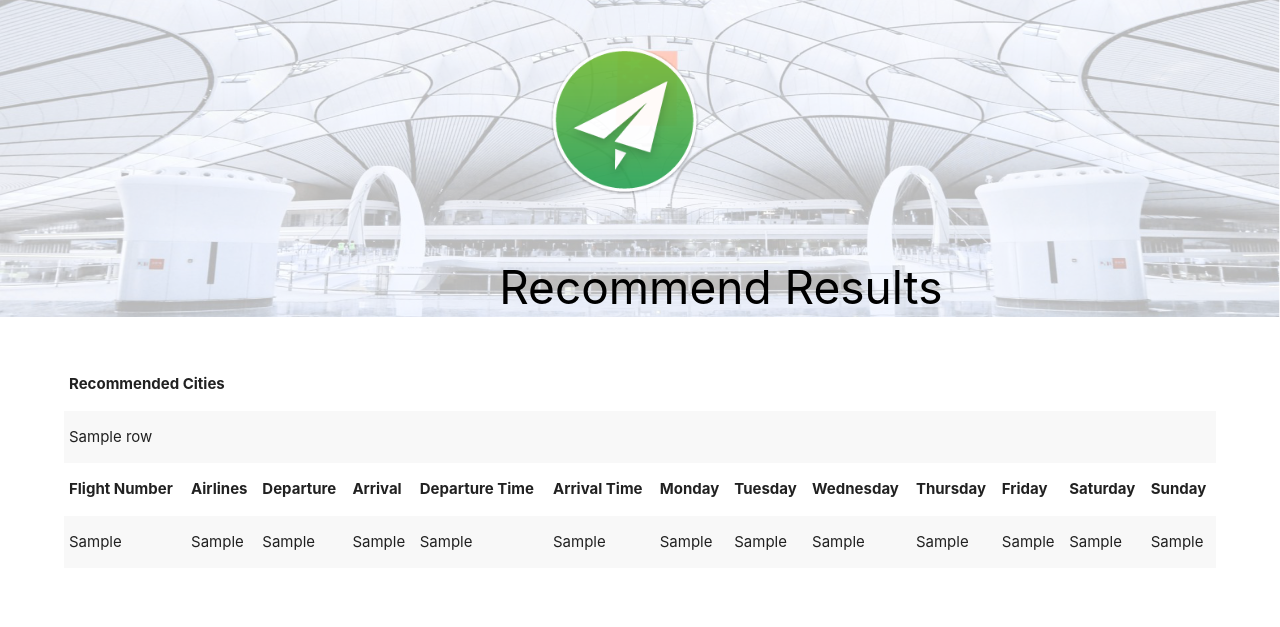
After one commit to Jazz1996/CS411-project-Fly-at-will, a Django app: template project1_django/FlyAtWill/templates/recommend_result.html in a window 1280 px wide. The commit adds this page. Shown: the top 627 px of the page. Run offline with Django 3.2, Linux system fonts and the light colour scheme; the template is opened without the code that fills it: most values are stand-ins (such as "Sample title", 1, 10 or a date in 2020).

```diff
--- /dev/null
+++ b/project1_django/FlyAtWill/templates/recommend_result.html
@@ -0,0 +1,75 @@
+<!DOCTYPE html>
+{% load static %}
+<link rel="stylesheet" href="{% static '/FlyAtWill.css' %}">
+<link rel="stylesheet" href="https://cdnjs.cloudflare.com/ajax/libs/materialize/1.0.0/css/materialize.min.css">
+<html lang="en">
+<head>
+    <meta charset="UTF-8">
+    <title>Return Result</title>
+</head>
+<body>
+  <div class="App">
+    <header class="App-header">
+      <div class="bg-box"><img src={% static '/images/pic2.jpg' %} class="bg_img" alt="logo"/></div>
+      <div class="logo-box"><img src={% static '/images/logo.png' %} class="logo_img" alt="bg"/></div>
+      <div class="text-box"><p>Recommend Results</p></div>
+    </header>
+    <div class="form-class"></div>
+  </div>
+<table class="striped" border="1">
+  <thead>
+    <tr>
+        <th>Recommended Cities</th>
+    </tr>
+  </thead>
+    {% for row in arrival_city %}
+    <tr>
+        <td>{{ row }}</td>
+    </tr>
+    {% endfor %}
+</table>
+
+<table class="striped" border="1">
+  <thead>
+    <tr>
+        <th>Flight Number</th>
+        <th>Airlines</th>
+        <th>Departure</th>
+        <th>Arrival</th>
+        <th>Departure Time</th>
+        <th>Arrival Time</th>
+        <th>Monday</th>
+        <th>Tuesday</th>
+        <th>Wednesday</th>
+        <th>Thursday</th>
+        <th>Friday</th>
+        <th>Saturday</th>
+        <th>Sunday</th>
+<!--        <th>IATA Code</th>-->
+<!--        <th>City</th>-->
+<!--        <th>Latitude</th>-->
+<!--        <th>Longitude</th>-->
+    </tr>
+  </thead>
+    {% for one_flight in recommend_flights %}
+    {% for row in one_flight %}
+    <tr>
+        <td>{{ row.0 }}</td>
+        <td>{{ row.1 }}</td>
+        <td>{{ row.2 }}</td>
+        <td>{{ row.3 }}</td>
+        <td>{{ row.4 }}</td>
+        <td>{{ row.5 }}</td>
+        <td>{{ row.6 }}</td>
+        <td>{{ row.7 }}</td>
+        <td>{{ row.8 }}</td>
+        <td>{{ row.9 }}</td>
+        <td>{{ row.10 }}</td>
+        <td>{{ row.11 }}</td>
+        <td>{{ row.12 }}</td>
+    </tr>
+    {% endfor %}
+    {% endfor %}
+</table>
+</body>
+</html>
--- a/project1_django/project1_django/urls.py
+++ b/project1_django/project1_django/urls.py
@@ -22,6 +22,7 @@ urlpatterns = [
     path('admin/', admin.site.urls),
     path('fly-at-will/', views.FlyAtWillPage),
     path('search-results', views.SearchFlight),
+    path('recommend/', views.RecommendPage),
     path('recommend-results', views.RecommendFlight),
     path('search/', views.search),
     path('search/result', views.search_result),
```
Also changed, not shown: project1_django/FlyAtWill/templates/recommend.html (+25 -1 lines), project1_django/FlyAtWill/views.py (+27 -2 lines).
